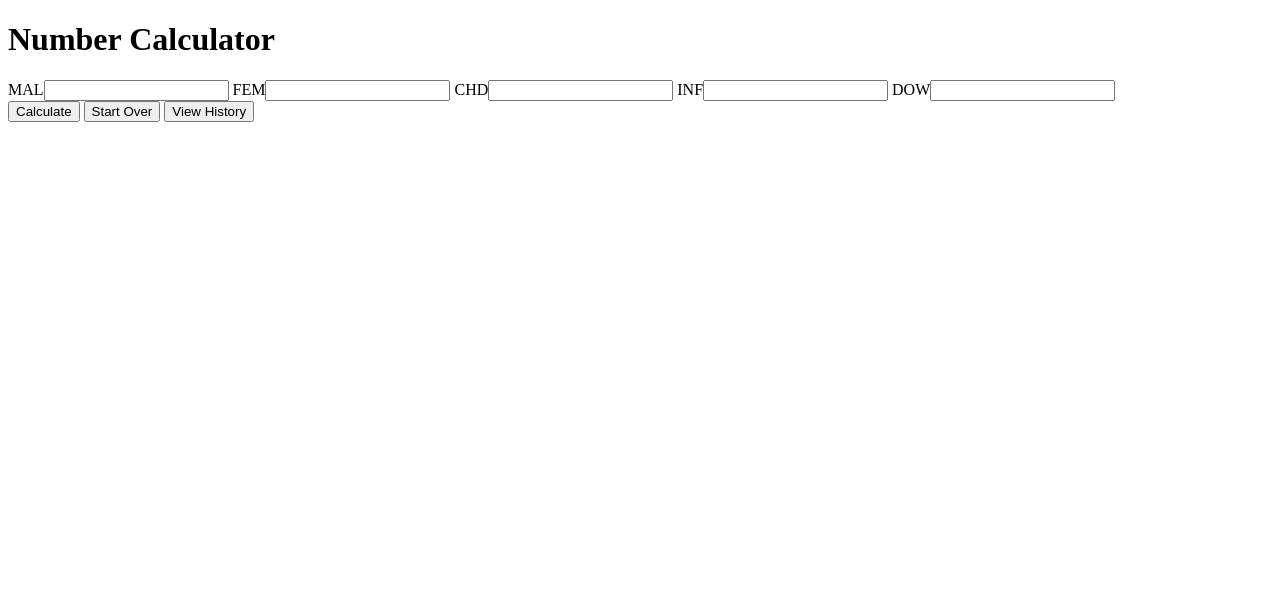
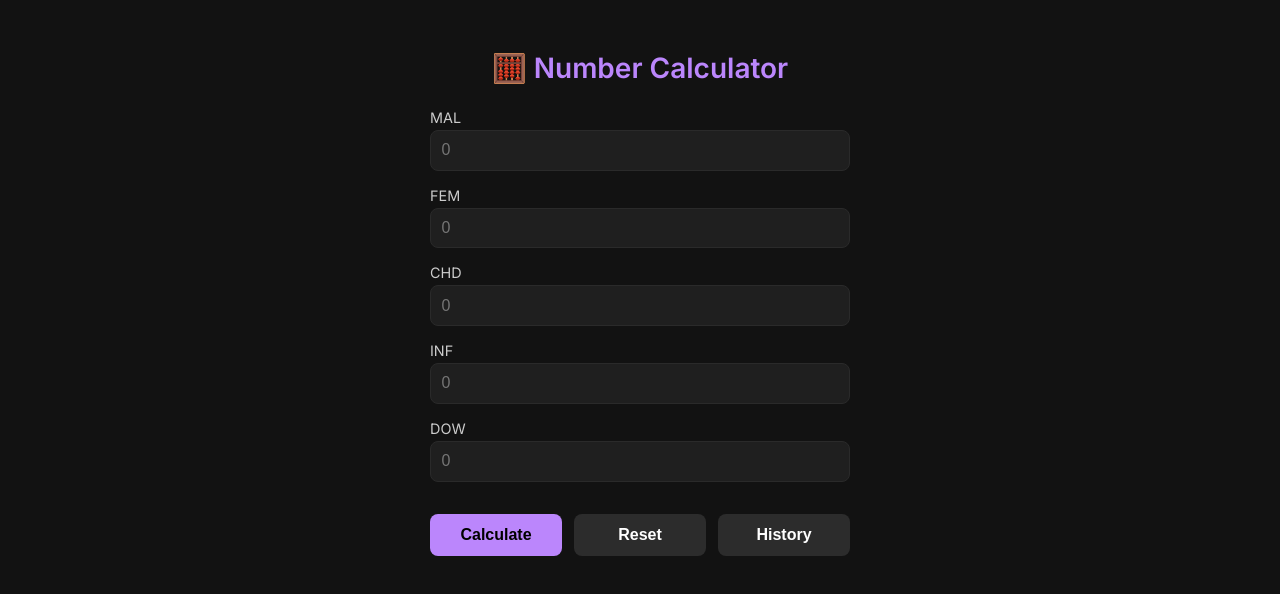
Before and after one commit to Hytyei/number-calculator-pwa, a plain HTML site: page index.html in a window 1280 px wide. Drawn offline with Linux system fonts and the light colour scheme.

Commit message:
Add files via upload

```diff
--- a/app.js
+++ b/app.js
@@ -8,8 +8,14 @@ function calculate() {
   const total = (mal * 88) + (fem * 70) + (chd * 35) + (inf * 0) + (dow * 1);
   const breakdown = `(${mal} * 88) + (${fem} * 70) + (${chd} * 35) + (${inf} * 0) + (${dow} * 1) = ${total}`;
 
-  document.getElementById("result").innerText = `Total: ${total}`;
-  document.getElementById("details").innerText = breakdown;
+  const resultEl = document.getElementById("result");
+  const detailsEl = document.getElementById("details");
+
+  resultEl.textContent = `Total: ${total}`;
+  detailsEl.textContent = breakdown;
+
+  resultEl.classList.remove("hidden");
+  detailsEl.classList.remove("hidden");
 
   const timestamp = new Date().toLocaleString();
   const entry = `[${timestamp}] Total: ${total} | Inputs: ${mal}, ${fem}, ${chd}, ${inf}, ${dow}`;
@@ -22,15 +28,17 @@ function reset() {
   ["mal", "fem", "chd", "inf", "dow"].forEach(id => {
     document.getElementById(id).value = "";
   });
-  document.getElementById("result").innerText = "";
-  document.getElementById("details").innerText = "";
+
+  document.getElementById("result").classList.add("hidden");
+  document.getElementById("details").classList.add("hidden");
+  document.getElementById("history").classList.add("hidden");
 }
 
 function toggleHistory() {
   const el = document.getElementById("history");
   if (el.classList.contains("hidden")) {
     const history = JSON.parse(localStorage.getItem("calc_history") || "[]");
-    el.innerHTML = history.map(e => `<div>${e}</div>`).join("<hr/>");
+    el.innerHTML = history.length ? history.map(e => `<div>${e}</div>`).join("<hr/>") : "No history yet.";
     el.classList.remove("hidden");
   } else {
     el.classList.add("hidden");
--- a/index.html
+++ b/index.html
@@ -6,31 +6,41 @@
   <title>Number Calculator</title>
   <link rel="manifest" href="./manifest.json" />
   <link rel="stylesheet" href="./style.css" />
+  <link href="https://fonts.googleapis.com/css2?family=Inter:wght@400;600&display=swap" rel="stylesheet" />
   <meta name="theme-color" content="#121212" />
 </head>
 <body>
-  <div class="container">
-    <h1>Number Calculator</h1>
+  <main class="app">
+    <h1>🧮 Number Calculator</h1>
 
-    <div class="input-group">
-      <label>MAL</label><input type="number" id="mal" />
-      <label>FEM</label><input type="number" id="fem" />
-      <label>CHD</label><input type="number" id="chd" />
-      <label>INF</label><input type="number" id="inf" />
-      <label>DOW</label><input type="number" id="dow" />
-    </div>
+    <form id="calcForm" onsubmit="event.preventDefault(); calculate();">
+      <div class="input-row">
+        <label>MAL</label><input type="number" id="mal" placeholder="0" />
+      </div>
+      <div class="input-row">
+        <label>FEM</label><input type="number" id="fem" placeholder="0" />
+      </div>
+      <div class="input-row">
+        <label>CHD</label><input type="number" id="chd" placeholder="0" />
+      </div>
+      <div class="input-row">
+        <label>INF</label><input type="number" id="inf" placeholder="0" />
+      </div>
+      <div class="input-row">
+        <label>DOW</label><input type="number" id="dow" placeholder="0" />
+      </div>
 
-    <div class="buttons">
-      <button onclick="calculate()">Calculate</button>
-      <button onclick="reset()">Start Over</button>
-      <button onclick="toggleHistory()">View History</button>
-    </div>
+      <div class="buttons">
+        <button type="submit" class="primary">Calculate</button>
+        <button type="button" onclick="reset()">Reset</button>
+        <button type="button" onclick="toggleHistory()">History</button>
+      </div>
+    </form>
 
-    <div id="result"></div>
-    <div id="details"></div>
-
-    <div id="history" class="hidden"></div>
-  </div>
+    <section id="result" class="output hidden"></section>
+    <section id="details" class="output small hidden"></section>
+    <section id="history" class="output small hidden"></section>
+  </main>
 
   <script src="./app.js"></script>
   <script>
--- a/style.css
+++ b/style.css
@@ -1,72 +1,109 @@
-body {
-  margin 0;
-  font-family system-ui, sans-serif;
-  background #121212;
-  color white;
-  display flex;
-  justify-content center;
-  padding 2rem;
+* {
+  box-sizing: border-box;
 }
 
-.container {
-  max-width 500px;
-  width 100%;
+body {
+  margin: 0;
+  font-family: 'Inter', system-ui, sans-serif;
+  background-color: #121212;
+  color: #f5f5f5;
+  display: flex;
+  justify-content: center;
+  align-items: flex-start;
+  padding: 2rem 1rem;
+  min-height: 100vh;
+}
+
+.app {
+  width: 100%;
+  max-width: 420px;
 }
 
 h1 {
-  color #bb86fc;
-  text-align center;
+  font-size: 1.75rem;
+  margin-bottom: 1.5rem;
+  text-align: center;
+  color: #bb86fc;
 }
 
-.input-group label {
-  display block;
-  margin-top 1rem;
+form {
+  display: flex;
+  flex-direction: column;
+  gap: 1rem;
+}
+
+.input-row {
+  display: flex;
+  flex-direction: column;
+}
+
+label {
+  font-size: 0.9rem;
+  margin-bottom: 0.25rem;
+  color: #ccc;
 }
 
 input {
-  width 100%;
-  padding 0.5rem;
-  margin-top 0.25rem;
-  background #1e1e1e;
-  color white;
-  border 1px solid #333;
-  border-radius 8px;
+  padding: 0.65rem;
+  border: 1px solid #2a2a2a;
+  border-radius: 0.5rem;
+  background-color: #1f1f1f;
+  color: white;
+  font-size: 1rem;
+}
+
+input:focus {
+  outline: none;
+  border-color: #bb86fc;
 }
 
 .buttons {
-  margin-top 1.5rem;
-  display flex;
-  gap 1rem;
-  flex-wrap wrap;
+  display: flex;
+  flex-wrap: wrap;
+  gap: 0.75rem;
+  margin-top: 1rem;
 }
 
 button {
-  flex 1;
-  padding 0.75rem;
-  background #03dac6;
-  color black;
-  border none;
-  border-radius 8px;
-  font-weight bold;
-  cursor pointer;
+  flex: 1;
+  padding: 0.75rem;
+  font-weight: 600;
+  font-size: 1rem;
+  border: none;
+  border-radius: 0.5rem;
+  background-color: #2c2c2c;
+  color: white;
+  cursor: pointer;
+  transition: background 0.2s;
 }
 
-buttonhover {
-  background #00bfa5;
+button.primary {
+  background-color: #bb86fc;
+  color: black;
 }
 
-#result {
-  font-size 1.5rem;
-  margin-top 1.5rem;
+button:hover {
+  background-color: #3a3a3a;
 }
 
-#details {
-  white-space pre-wrap;
-  margin-top 1rem;
-  font-size 0.9rem;
-  color #ccc;
+button.primary:hover {
+  background-color: #9a6bfc;
+}
+
+.output {
+  margin-top: 1.5rem;
+  background: #1a1a1a;
+  border-radius: 0.5rem;
+  padding: 1rem;
+  white-space: pre-wrap;
+  line-height: 1.5;
+}
+
+.small {
+  font-size: 0.9rem;
+  color: #ccc;
 }
 
 .hidden {
-  display none;
+  display: none;
 }
```
